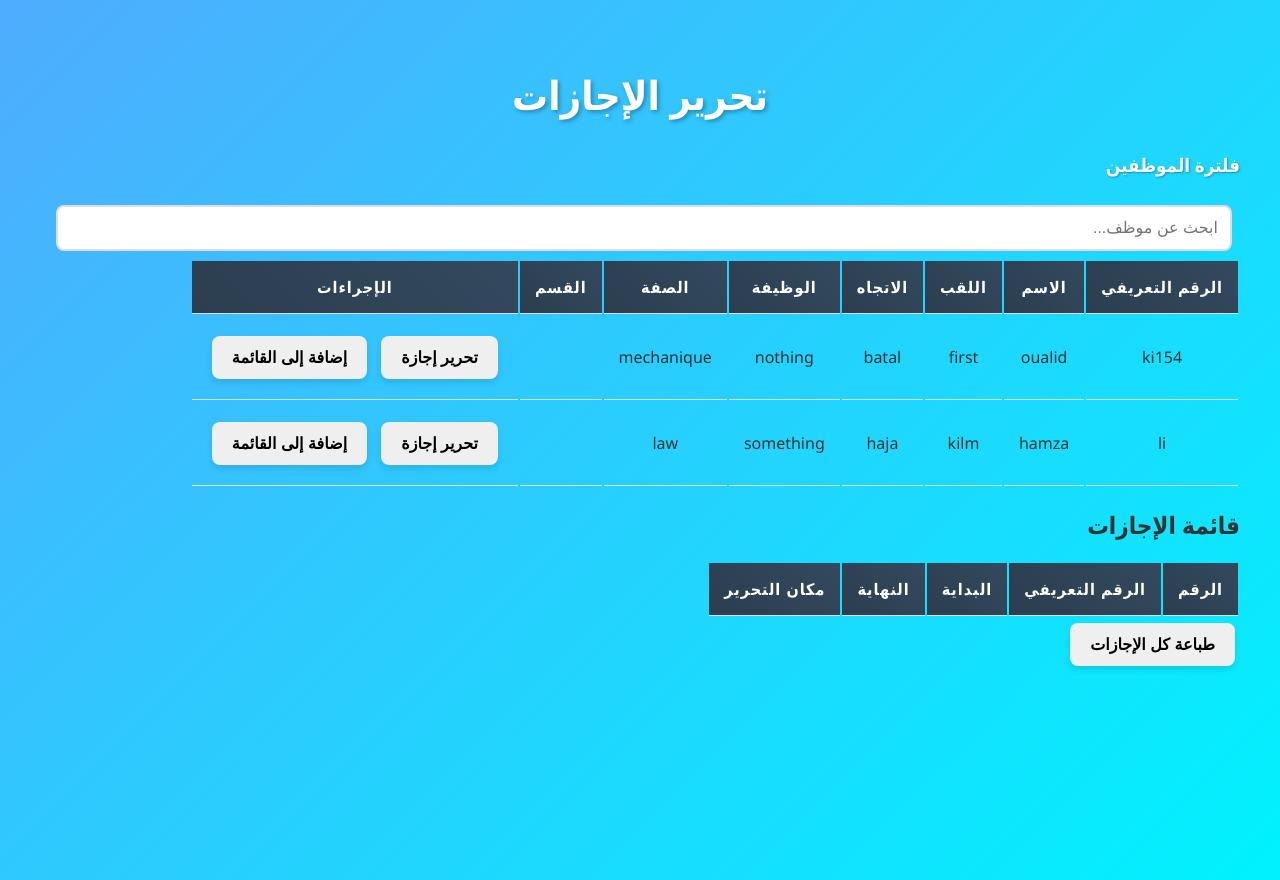
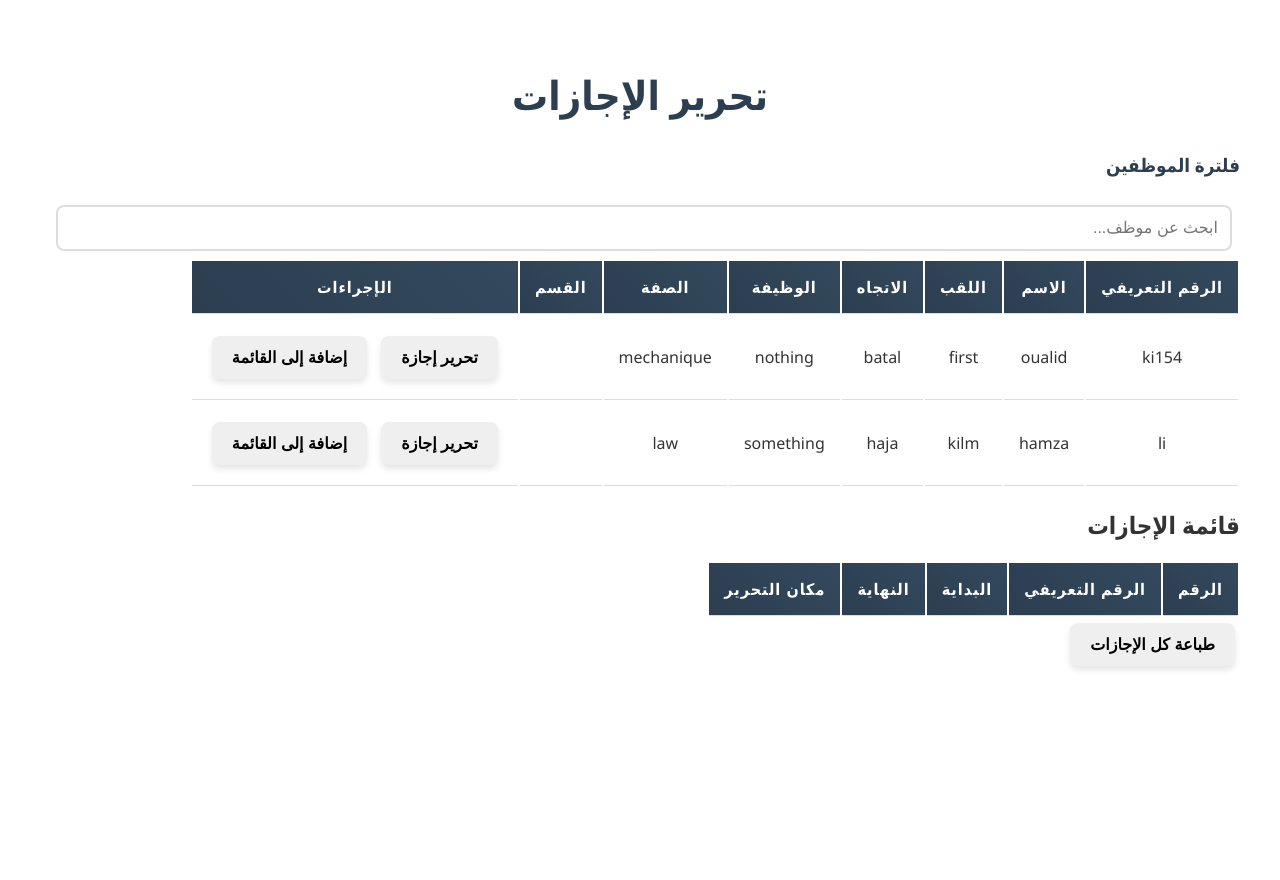
Before and after one commit to douda2013douda-sketch/prog, a Flask app: page /leave in a window 1280 px wide. Run offline with Flask 3, Linux system fonts and the light colour scheme; data comes from the database, SQL or seed files in the repository; lists and menus that the app fills with data are empty.

Commit message:
modified:   prog/templates/employees.html modified:   prog/templates/leave.html

```diff
--- a/prog/templates/employees.html
+++ b/prog/templates/employees.html
@@ -10,7 +10,7 @@
 
 body{
 font-family: 'Segoe UI', Tahoma, Geneva, Verdana, sans-serif;
-background: linear-gradient(135deg, #4facfe 0%, #00f2fe 100%);
+background: #ffffff;
 color: #333;
 padding: 40px;
 min-height: 100vh;
@@ -20,8 +20,8 @@ margin: 0;
 h1{
 text-align: center;
 margin-bottom: 30px;
-color: white;
-text-shadow: 2px 2px 4px rgba(0,0,0,0.3);
+color: #2c3e50;
+text-shadow: none;
 font-size: 2.5em;
 }
 
--- a/prog/templates/leave.html
+++ b/prog/templates/leave.html
@@ -10,7 +10,7 @@
 
 body{
 font-family: 'Segoe UI', Tahoma, Geneva, Verdana, sans-serif;
-background: linear-gradient(135deg, #4facfe 0%, #00f2fe 100%);
+background: #ffffff;
 color: #333;
 padding: 40px;
 min-height: 100vh;
@@ -20,8 +20,8 @@ margin: 0;
 h1{
 text-align: center;
 margin-bottom: 30px;
-color: white;
-text-shadow: 2px 2px 4px rgba(0,0,0,0.3);
+color: #2c3e50;
+text-shadow: none;
 font-size: 2.5em;
 }
 
@@ -65,8 +65,8 @@ box-shadow: 0 6px 12px rgba(0,0,0,0.2);
 }
 
 h3{
-color: white;
-text-shadow: 1px 1px 2px rgba(0,0,0,0.3);
+color: #2c3e50;
+text-shadow: none;
 margin-bottom: 20px;
 }
 
```
